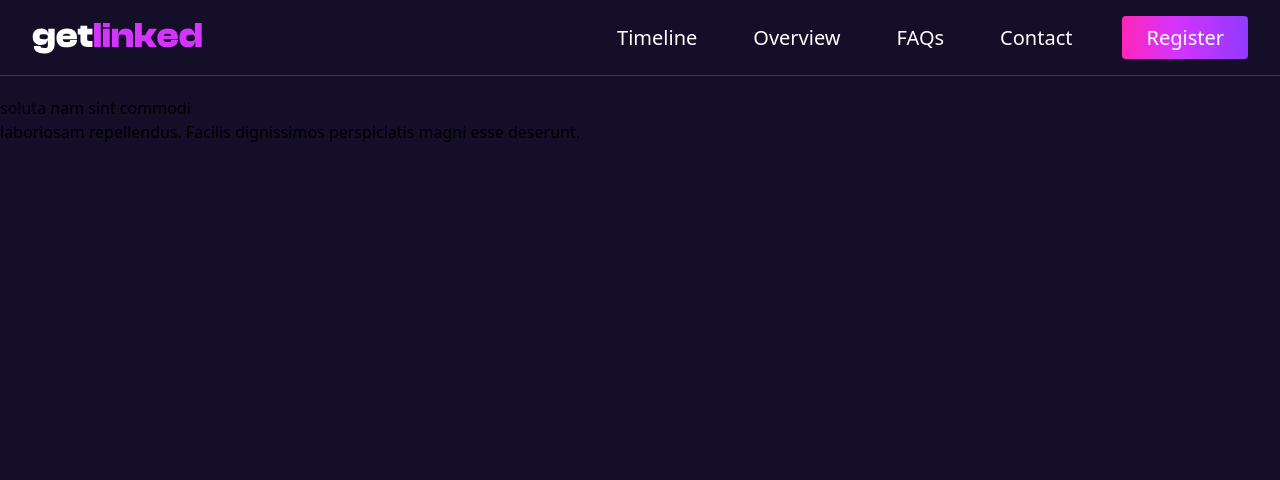
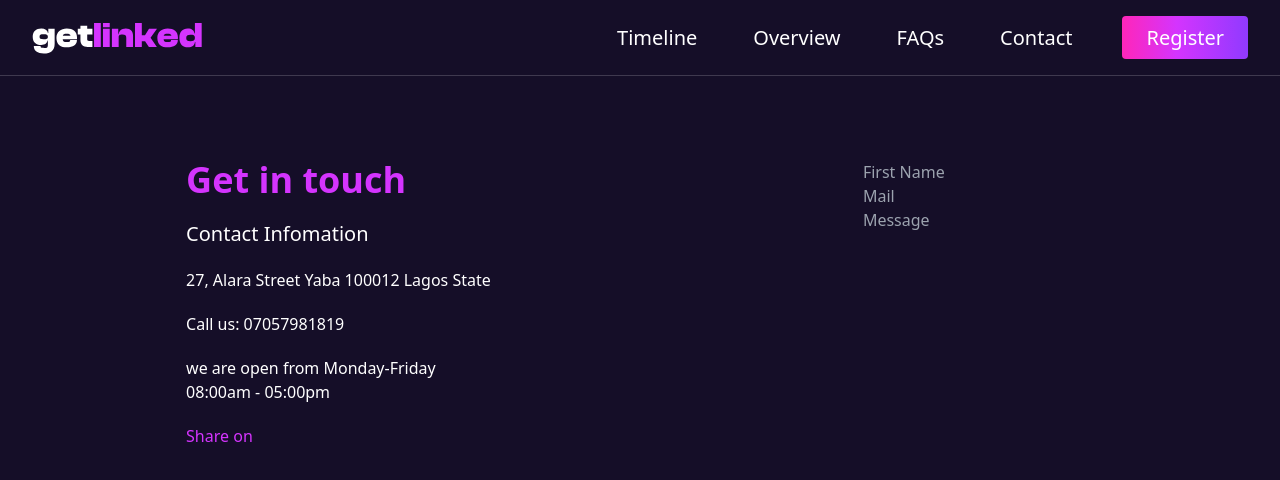
Before and after one commit to Stargnite/getLinked-hackerthon, a React (Vite) app: page /contact in a window 1280 px wide. Shown: the top 480 px of the page. Built offline with nearby package versions, Linux system fonts and the light colour scheme; the HTML template or start-up script is replaced by a standard one; a web font is replaced by a local one.

Commit message:
editting contact page

```diff
--- /dev/null
+++ b/src/components/ContactForm/ContactForm.jsx
@@ -0,0 +1,15 @@
+import './contactform.css'
+
+const ContactForm = () => {
+  return (
+    <div className='contactForm-wrapper' >
+      <form className='contact-form'>
+        <input type="text" placeholder="First Name" className='' />
+        <input type="email" placeholder="Mail" />
+        <input type="text" placeholder="Message" />
+      </form>
+    </div>
+  );
+};
+
+export default ContactForm;
--- /dev/null
+++ b/src/components/ContactForm/contactform.css
@@ -0,0 +1,4 @@
+.contact-form {
+	display: flex;
+	flex-direction: column;
+}
--- a/src/pages/Contact.jsx
+++ b/src/pages/Contact.jsx
@@ -1,11 +1,25 @@
+import "./contact.css";
+import ContactForm from "../components/ContactForm/ContactForm";
+
 const Contact = () => {
-  return <div>Contact
-	Lorem ipsum dolor sit amet consectetur a
-	dipisicing elit. Delectus atque repudiandae, <br />
-	quae, eaque assumenda consectetur unde, officiis
-	cumque <br /><br /><br />soluta nam sint commodi <br />
-	laboriosam repellendus. Facilis dignissimos perspiciatis magni esse deserunt.
-  </div>;
+  return (
+    <div className="contact-wrapper">
+      <div className="contact text-white flex justify-around no-back">
+        <div className="flex flex-col">
+          <h1 className="text-primary text-4xl font-bold mb-5">Get in touch</h1>
+          <p className="mb-5 text-xl">Contact Infomation</p>
+          <p className="mb-5">27, Alara Street Yaba 100012 Lagos State</p>
+          <p className="mb-5">Call us: 07057981819</p>
+          <p className="mb-5">
+            we are open from Monday-Friday <br /> 08:00am - 05:00pm
+          </p>
+			<p className="text-primary">Share on</p>
+			<div className="icons"></div>
+        </div>
+        <ContactForm />
+      </div>
+    </div>
+  );
 };
 
 export default Contact;
--- a/src/pages/contact.css
+++ b/src/pages/contact.css
@@ -0,0 +1,3 @@
+.contact-wrapper {
+	padding-top: 10rem;
+}
```
